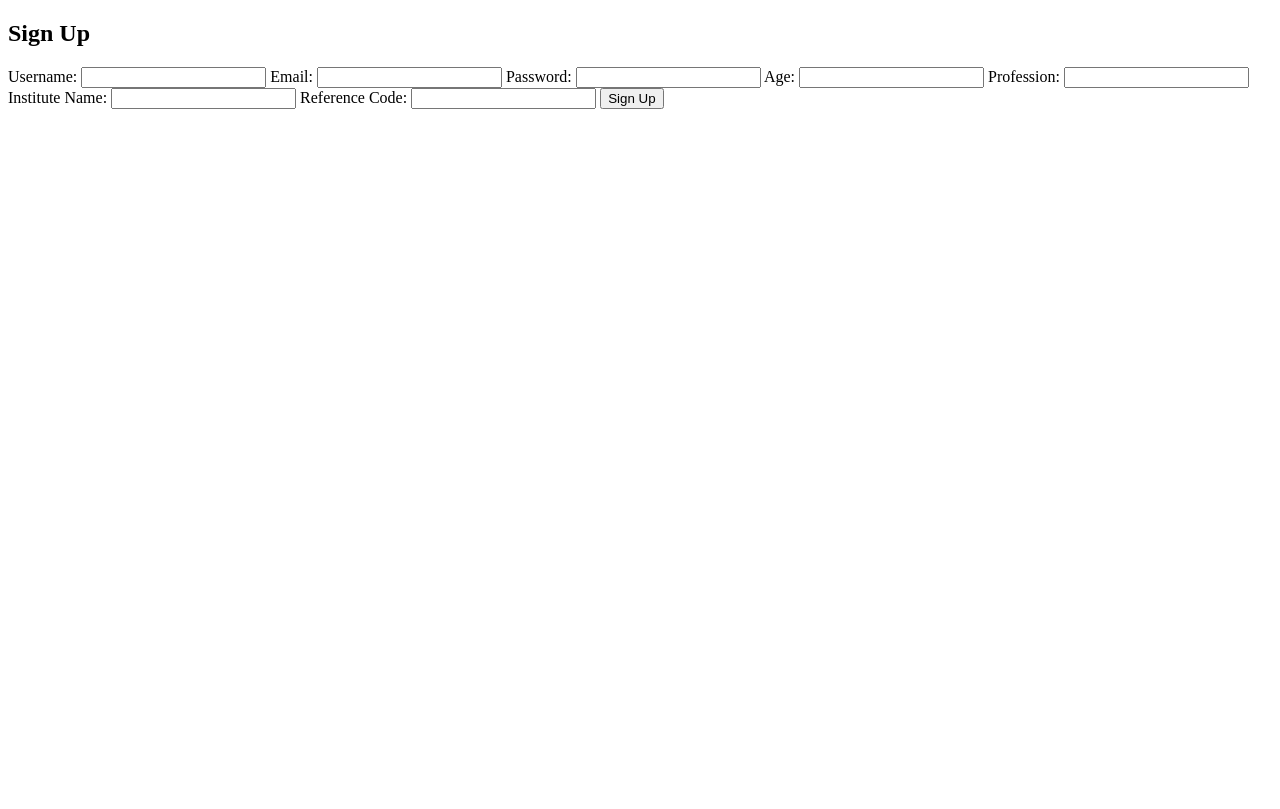
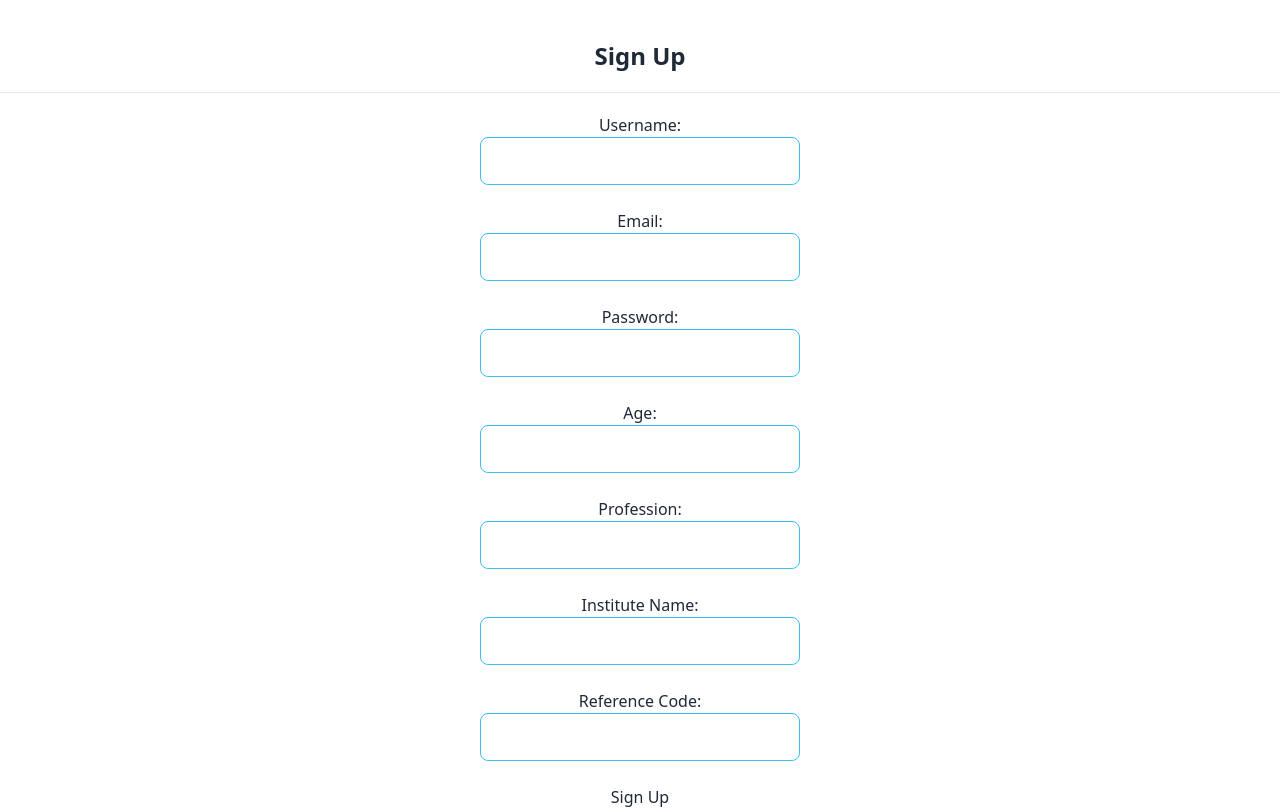
Before and after one commit to mdarifahammedreza/LipSyn, a plain HTML site: page SignUp.html in a window 1280 px wide. Drawn offline with nearby package versions, Linux system fonts and the light colour scheme.

Commit message:
work on signin page

```diff
--- a/SignUp.html
+++ b/SignUp.html
@@ -1,38 +1,49 @@
 <!DOCTYPE html>
-<html lang="en">
+<html lang="en" data-theme="light">
 
 <head>
     <meta charset="UTF-8">
     <meta name="viewport" content="width=device-width, initial-scale=1.0">
     <title>Sign Up</title>
+    <script src="https://cdn.tailwindcss.com"></script>
+    <link href="https://cdn.jsdelivr.net/npm/daisyui@3.9.2/dist/full.css" rel="stylesheet" type="text/css" />
+    <script src="https://cdn.tailwindcss.com"></script>
 </head>
 
 <body>
-    <h2>Sign Up</h2>
-    <form action="signup.php" method="post">
+    <section class="p-30  text-justify w-100">
+        <h2 class="font-bold text-2xl text-center mt-10">Sign Up</h2>
+        <hr class="my-5">
+        <form action="signup.php" method="post" class="flex flex-col items-center">
             <label for="username">Username:</label>
-        <input type="text" id="username" name="username" required>
-
+            <input class="input input-bordered input-info w-full max-w-xs" type="text" id="username" name="username"
+                required>
+            <br>
             <label for="email">Email:</label>
-        <input type="email" id="email" name="email" required>
-
+            <input class="input input-bordered input-info w-full max-w-xs" type="email" id="email" name="email"
+                required>
+            <br>
             <label for="password">Password:</label>
-        <input type="password" id="password" name="password" required>
-
+            <input class="input input-bordered input-info w-full max-w-xs" type="password" id="password" name="password"
+                required>
+            <br>
             <label for="age">Age:</label>
-        <input type="number" id="age" name="age" required>
-
+            <input class="input input-bordered input-info w-full max-w-xs" type="number" id="age" name="age" required>
+            <br>
             <label for="profession">Profession:</label>
-        <input type="text" id="profession" name="profession" required>
-
+            <input class="input input-bordered input-info w-full max-w-xs" type="text" id="profession" name="profession"
+                required>
+            <br>
             <label for="institute">Institute Name:</label>
-        <input type="text" id="institute" name="institute" required>
-
+            <input class="input input-bordered input-info w-full max-w-xs" type="text" id="institute" name="institute"
+                required>
+            <br>
             <label for="refcode">Reference Code:</label>
-        <input type="text" id="refcode" name="refcode">
-
-        <input type="submit" value="Sign Up">
+            <input class="input input-bordered input-info w-full max-w-xs" type="text" id="refcode" name="refcode">
+            <br>
+            <button>Sign Up</button>
         </form>
+    </section>
 </body>
 
 </html>
```
Lines whose indentation alone changed are shown as unchanged.
